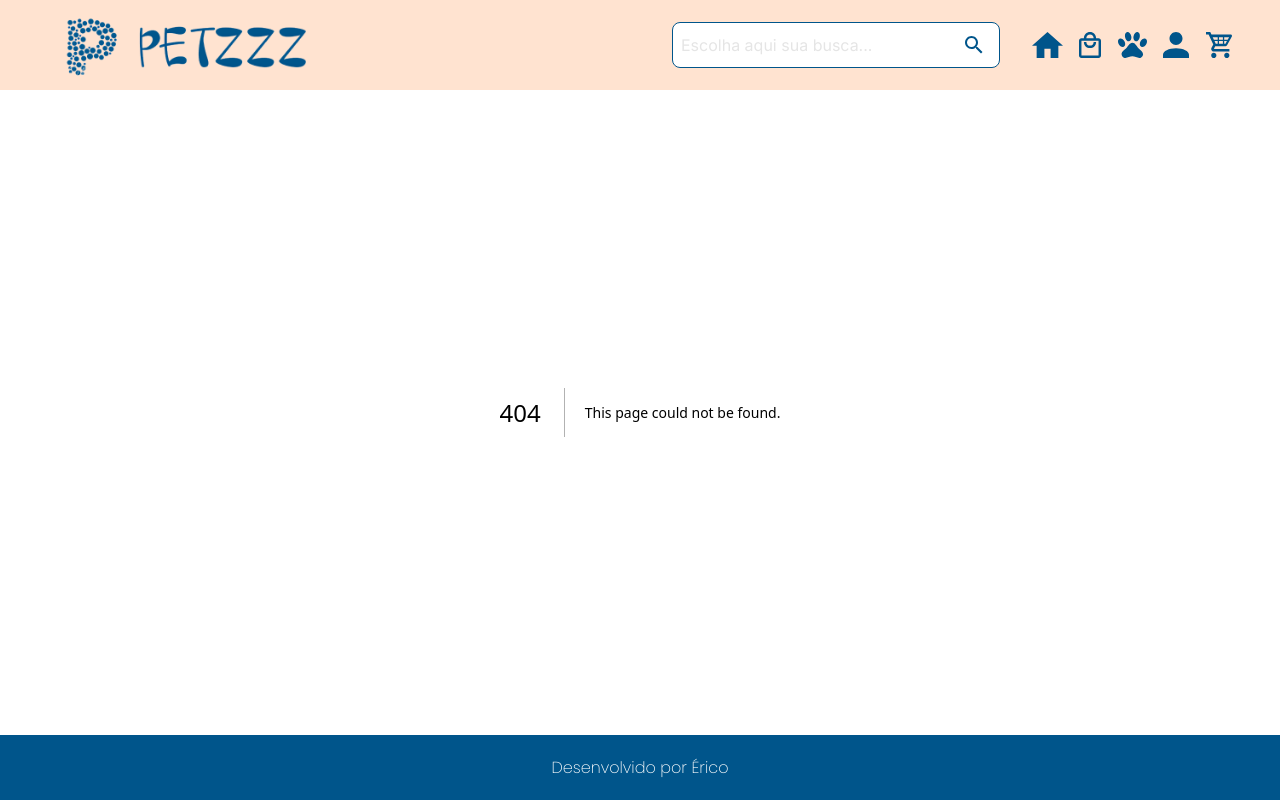
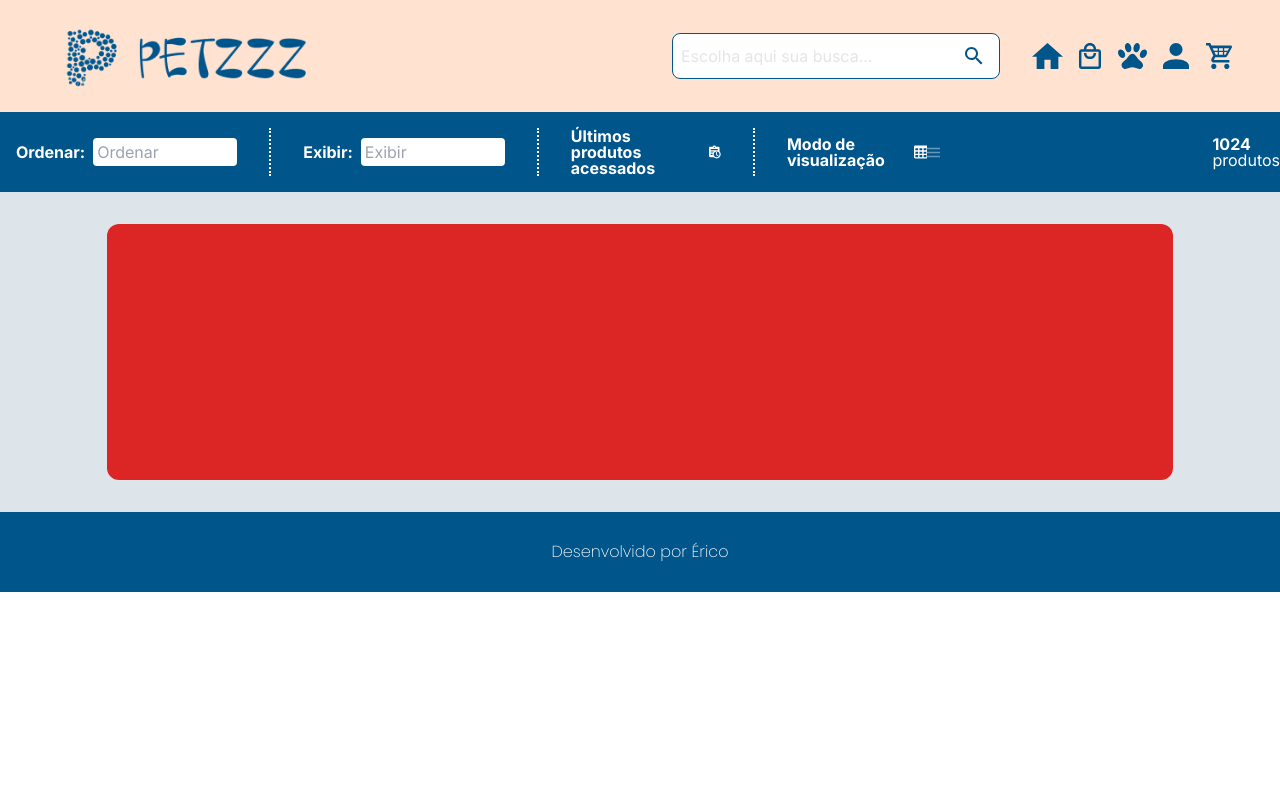
Before and after one commit to ecocaval/PetzZz_Front, a Next.js app: page /products in a window 1280 px wide. Before the commit this address had no page. Built offline with nearby package versions, Linux system fonts and the light colour scheme.

Commit message:
feat: desktop FilterHeader component (static)

```diff
--- /dev/null
+++ b/src/app/components/FilterHeader/FilterHeader.tsx
@@ -0,0 +1,43 @@
+//? Icons / Vector
+import LastProductAccess from "../../components/vectors/LastProductAccess";
+import VisualizationMode from "../../components/vectors/VisualizationMode";
+import ListIcon from "../../components/vectors/ListIcon";
+
+export default function FilterHeader(){
+    return (
+        <main className="flex items-center justify-center w-screen h-20 bg-[var(--main-blue-bg)]">
+            <div className="flex items-center mx-4 w-fit h-12 border-white border-r-2 border-dotted">
+                <label id="ordenar" className="mr-2 text-white font-bold">Ordenar:</label>
+                <input list="ordenamentos" name="ordenar" id="ordenar" className="w-36 p-1 mr-8 rounded" placeholder="Ordenar" type="text" />
+                <datalist id="ordenamentos">
+                    <option value="Melhor Avaliação"></option>
+                    <option value="Mais procurados"></option>
+                    <option value="Preço crescente"></option>
+                    <option value="Preço decrescente"></option>
+                </datalist>
+            </div>
+            <div className="flex items-center mx-4 w-fit h-12 border-white border-r-2 border-dotted">
+                <label id="exibir" className="mr-2 text-white font-bold">Exibir:</label>
+                <input list="exibição" name="exibir" id="exibir" className="w-36 p-1 mr-8 rounded" placeholder="Exibir" type="text" />
+                <datalist id="exibição">
+                    <option value="6 por página"></option>
+                    <option value="12 por página"></option>
+                    <option value="24 por página"></option>
+                    <option value="48 por página"></option>
+                </datalist>
+            </div>
+            <div className="flex items-center pr-8 mx-4 w-fit h-12 border-white border-r-2 border-dotted">
+                <p className="text-white font-bold mr-2">Últimos produtos acessados</p>
+                <LastProductAccess />
+            </div>
+            <div className="flex items-center justify-between mx-4 w-64 h-12">
+                <p className="text-white font-bold mr-1">Modo de visualização</p>
+                <VisualizationMode />
+                <ListIcon/>
+            </div>
+            <div className="flex items-center ml-64 w-fit h-12 text-white">
+                <p> <strong className="font-bold">1024</strong> produtos</p>
+            </div>
+        </main>
+    )
+}
--- /dev/null
+++ b/src/app/components/ProductsList/Products.tsx
@@ -0,0 +1,5 @@
+export default function ProductsList(){
+    return (
+        <main className="flex flex-wrap w-10/12 h-64 m-8 rounded-xl bg-red-600"></main>
+    )
+}
--- /dev/null
+++ b/src/app/components/vectors/LastProductAccess.tsx
@@ -0,0 +1,24 @@
+import "@/app/globals.css";
+
+interface LastProductAccessProps {
+  colorToFill?: string;
+}
+
+export default function LastProductIcon({
+  colorToFill,
+}: LastProductAccessProps) {
+  return (
+    <svg
+      width="20"
+      height="22"
+      viewBox="0 0 20 22"
+      fill="none"
+      xmlns="http://www.w3.org/2000/svg"
+    >
+      <path
+        d="M18 10.11V4C18 2.9 17.11 2 16 2H11.82C11.4 0.84 10.3 0 9 0C7.7 0 6.6 0.84 6.18 2H2C0.9 2 0 2.9 0 4V18C0 19.11 0.9 20 2 20H8.11C9.37 21.24 11.09 22 13 22C16.87 22 20 18.87 20 15C20 13.09 19.24 11.37 18 10.11ZM9 2C9.55 2 10 2.45 10 3C10 3.55 9.55 4 9 4C8.45 4 8 3.55 8 3C8 2.45 8.45 2 9 2ZM3 6H15V8H3V6ZM6.08 16H3V14H6.08C6.03 14.33 6 14.66 6 15C6 15.34 6.03 15.67 6.08 16ZM3 12V10H8.11C7.5 10.57 7.04 11.25 6.68 12H3ZM13 20C10.24 20 8 17.76 8 15C8 12.24 10.24 10 13 10C15.76 10 18 12.24 18 15C18 17.76 15.76 20 13 20ZM13.5 15.25L16.36 16.94L15.61 18.16L12 16V11H13.5V15.25Z"
+        fill="white"
+      />
+    </svg>
+  );
+}
--- /dev/null
+++ b/src/app/components/vectors/ListIcon.tsx
@@ -0,0 +1,23 @@
+import "@/app/globals.css";
+
+interface ListIconProps {
+  colorToFill?: string;
+}
+
+export default function ListIcon({ colorToFill }: ListIconProps) {
+  return (
+    <svg
+      width="18"
+      height="13"
+      viewBox="0 0 18 13"
+      fill="none"
+      xmlns="http://www.w3.org/2000/svg"
+    >
+      <path
+        d="M0 0H18V2.16667H0V0ZM0 5.41667H18V7.58333H0V5.41667ZM0 10.8333H18V13H0V10.8333Z"
+        fill="white"
+        fill-opacity="0.4"
+      />
+    </svg>
+  );
+}
--- /dev/null
+++ b/src/app/components/vectors/VisualizationMode.tsx
@@ -0,0 +1,24 @@
+import "@/app/globals.css";
+
+interface VisualizationModerops {
+  colorToFill?: string;
+}
+
+export default function VisualizationMode({
+  colorToFill,
+}: VisualizationModerops) {
+  return (
+    <svg
+      width="19"
+      height="18"
+      viewBox="0 0 19 18"
+      fill="none"
+      xmlns="http://www.w3.org/2000/svg"
+    >
+      <path
+        d="M1.9 0H17.1C17.6039 0 18.0872 0.199623 18.4435 0.554955C18.7998 0.910288 19 1.39222 19 1.89474V16.1053C19 16.6078 18.7998 17.0897 18.4435 17.445C18.0872 17.8004 17.6039 18 17.1 18H1.9C1.39609 18 0.912816 17.8004 0.556497 17.445C0.200178 17.0897 0 16.6078 0 16.1053V1.89474C0 1.39222 0.200178 0.910288 0.556497 0.554955C0.912816 0.199623 1.39609 0 1.9 0ZM1.9 3.78947V6.63158H5.7V3.78947H1.9ZM7.6 3.78947V6.63158H11.4V3.78947H7.6ZM17.1 6.63158V3.78947H13.3V6.63158H17.1ZM1.9 8.52632V11.3684H5.7V8.52632H1.9ZM1.9 16.1053H5.7V13.2632H1.9V16.1053ZM7.6 8.52632V11.3684H11.4V8.52632H7.6ZM7.6 16.1053H11.4V13.2632H7.6V16.1053ZM17.1 16.1053V13.2632H13.3V16.1053H17.1ZM17.1 8.52632H13.3V11.3684H17.1V8.52632Z"
+        fill="white"
+      />
+    </svg>
+  );
+}
--- /dev/null
+++ b/src/app/products/page.tsx
@@ -0,0 +1,15 @@
+import FilterHeader from "../components/FilterHeader/FilterHeader"
+import ProductsList from "../components/ProductsList/Products"
+
+export const metadata = {
+    title: 'PetzZz - Products'
+  }
+
+export default function Products(){
+    return (
+        <main className="flex flex-col items-center bg-[var(--light-blue-bg)]">
+            <FilterHeader/>
+            <ProductsList/>
+        </main>
+    )
+}
```
